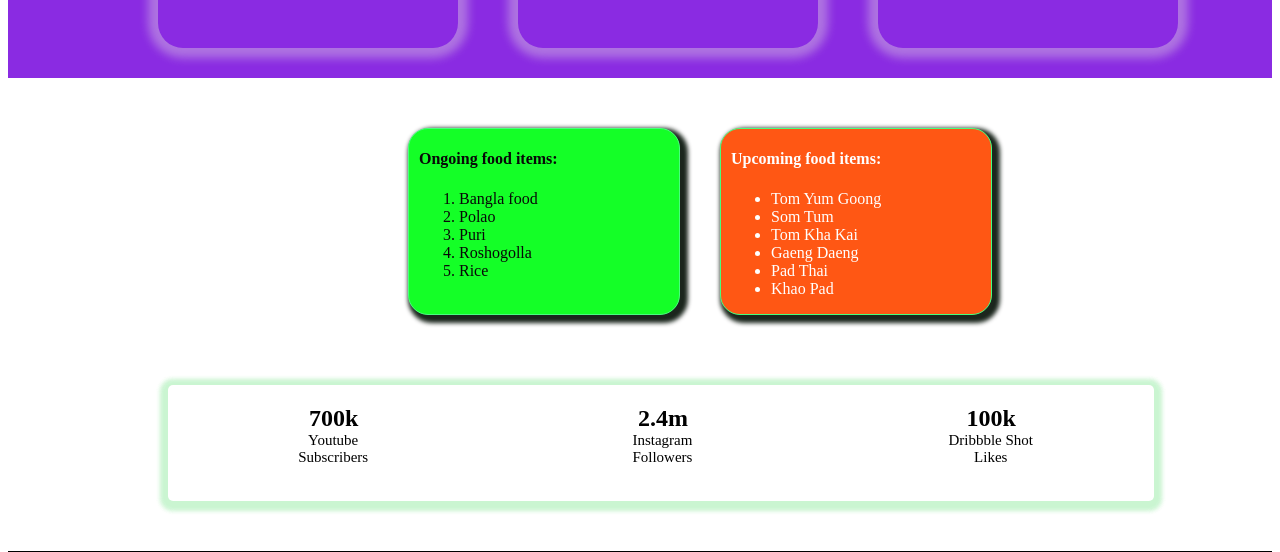
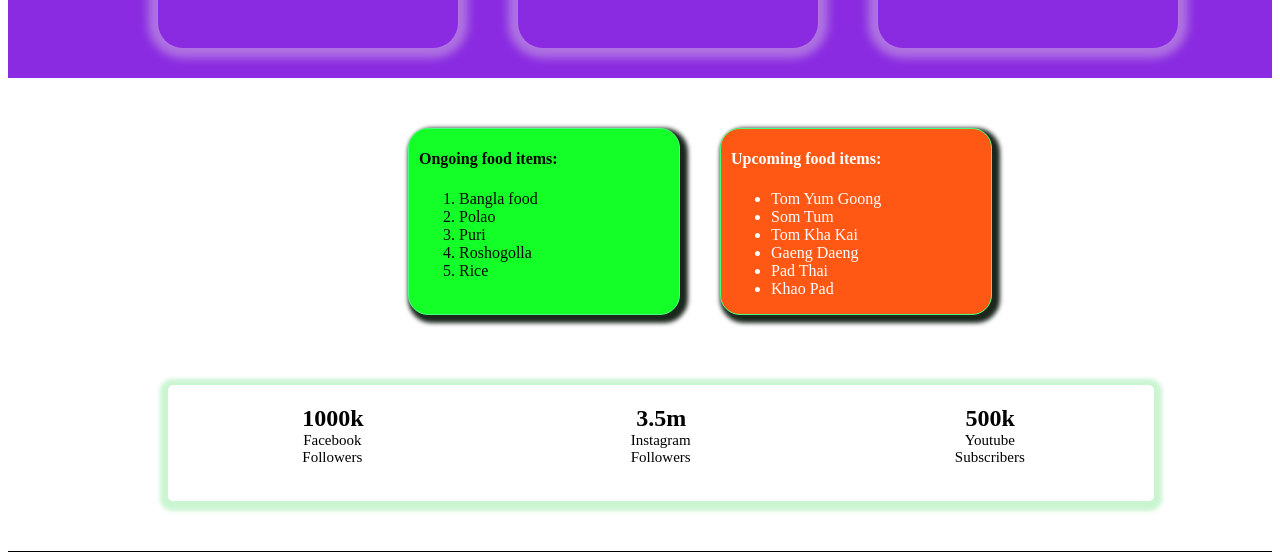
Before and after one commit to Susmaybarua/1st-assignment-food, a plain HTML site: page index.html in a window 1280 px wide. Shown: the part 1665-2217 px from the top of the page. Drawn offline with nearby package versions, Linux system fonts and the light colour scheme.

Commit message:
font-family

```diff
--- a/index.html
+++ b/index.html
@@ -6,6 +6,9 @@
     <meta name="viewport" content="width=device-width, initial-scale=1.0">
     <title>Food</title>
     <link rel="stylesheet" href="style.css">
+    <link rel="preconnect" href="https://fonts.googleapis.com">
+    <link rel="preconnect" href="https://fonts.gstatic.com" crossorigin>
+    <link href="https://fonts.googleapis.com/css2?family=Oswald:wght@300&display=swap" rel="stylesheet">
 </head>
 <body>
     <section class="first-part">
@@ -105,16 +108,16 @@
     </section>
     <section class="view">
         <div class="view-num">
-            <h1>700k</h1>
-            <p>Youtube Subscribers</p>
+            <h1>1000k</h1>
+            <p>Facebook Followers</p>
         </div>
         <div class="view-num">
-            <h1>2.4m</h1>
+            <h1>3.5m</h1>
             <p>Instagram Followers</p>
         </div>
         <div class="view-num">
-            <h1>100k</h1>
-            <p>Dribbble Shot Likes</p>
+            <h1>500k</h1>
+            <p>Youtube Subscribers</p>
         </div>
     </section>
     <footer>
--- a/style.css
+++ b/style.css
@@ -29,6 +29,7 @@ text-decoration: none;
 }
 .intro h1 {
     font-size: 50px;
+    font-family: 'Oswald', sans-serif;
 }
 .intro h1 span {
     color: red;
```
